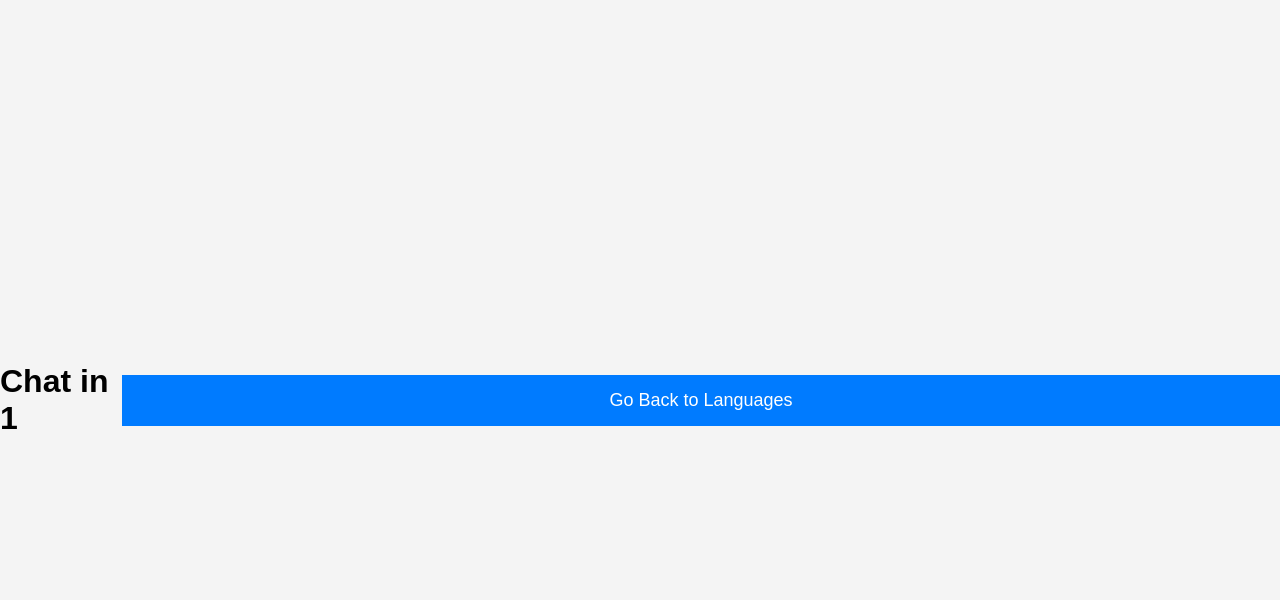
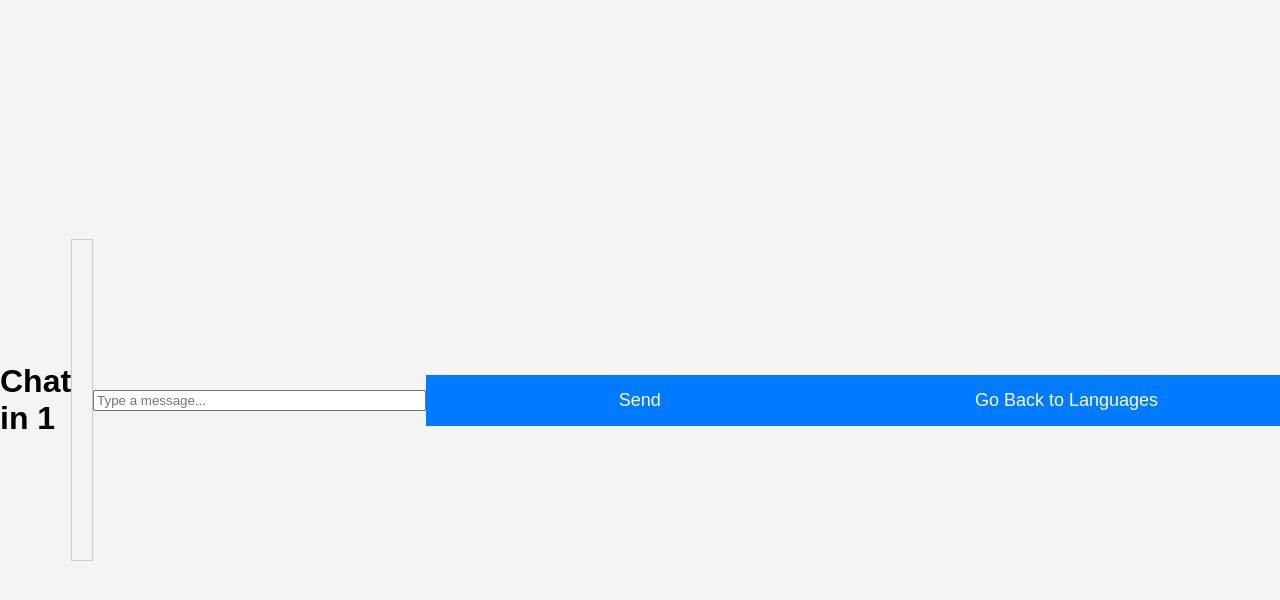
Before and after one commit to sworth45/Language-Pal, a Flask app: page /1/ in a window 1280 px wide. Shown: the top 600 px of the page. Run offline with Flask 3, Linux system fonts and the light colour scheme.

Commit message:
added static response messages in app.py

```diff
--- a/app.py
+++ b/app.py
@@ -34,14 +34,23 @@ def chat(language):
     """
     Render the chat page for the selected language.
     """
-    # Convert the language from URL back to a readable
-    #  format (capitalize first letter, etc.)
     language = language.capitalize()
-
-    # Render the chat page
-    #  (you can create a separate chat.html template for this)
     return render_template('chat.html', language=language)
 
+
+@app.route('/send_message', methods=['POST'])
+def send_message():
+    """
+    Receive the user's message and return a predefined response.
+    """
+    # data = request.get_json()
+    # user_message = data.get('message')
+    # language = data.get('language')
+
+    # For now, return the same response every time
+    response_message = "This is a static response for testing."
+
+    return jsonify({'response': response_message})
 
 
 if __name__ == "__main__":
--- a/templates/chat.html
+++ b/templates/chat.html
@@ -9,7 +9,14 @@
 <body>
     <h1>Chat in {{ language }}</h1>
 
-    <!-- Chat interface can go here -->
+    <!-- Chat box -->
+    <div id="chat-box" style="border: 1px solid #ccc; height: 300px; overflow-y: scroll; padding: 10px;">
+        <!-- Messages will appear here -->
+    </div>
+
+    <!-- Message input and send button -->
+    <input type="text" id="user-input" placeholder="Type a message..." style="width: 80%;"/>
+    <button onclick="sendMessage()">Send</button>
 
     <button onclick="goBack()">Go Back to Languages</button>
 
@@ -17,6 +24,32 @@
         function goBack() {
             window.location.href = '/';
         }
+
+        // Function to send the message to the server
+        function sendMessage() {
+            let userMessage = document.getElementById('user-input').value;
+            if (userMessage.trim() === "") return; // Ignore empty messages
+
+            // Add user's message to the chat-box
+            let chatBox = document.getElementById('chat-box');
+            chatBox.innerHTML += `<p><strong>You:</strong> ${userMessage}</p>`;
+            document.getElementById('user-input').value = "";  // Clear the input field
+
+            // Send the message to the server via fetch
+            fetch('/send_message', {
+                method: 'POST',
+                headers: {
+                    'Content-Type': 'application/json'
+                },
+                body: JSON.stringify({message: userMessage, language: '{{ language }}'})
+            })
+            .then(response => response.json())
+            .then(data => {
+                // Add server's message to the chat-box
+                chatBox.innerHTML += `<p><strong>Language Pal:</strong> ${data.response}</p>`;
+                chatBox.scrollTop = chatBox.scrollHeight;  // Scroll to the bottom of the chat box
+            });
+        }
     </script>
 </body>
 </html>
```
